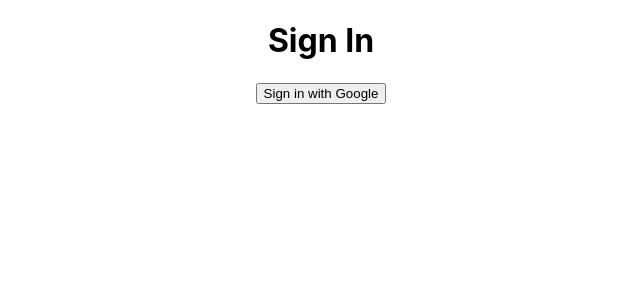
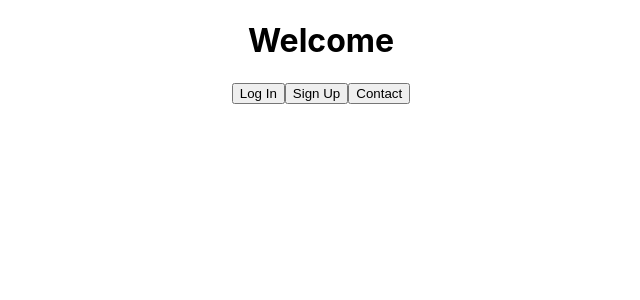
Before and after one commit to aditya-shrey/productivity-pulse, a React (Create React App) app: page / in a window 1280 px wide. Shown: the top 300 px of the page, without its empty margins (319-959 px from the left). Built offline with nearby package versions, Linux system fonts and the light colour scheme; no server answers.

Commit message:
Update sign in page to sign up and login

```diff
--- a/src/pages/auth/SignInPage.js
+++ b/src/pages/auth/SignInPage.js
@@ -1,16 +1,51 @@
-import React from 'react';
+import React, { useState } from 'react';
 import { GoogleAuthProvider, signInWithPopup } from 'firebase/auth';
 import { doc, setDoc, getDoc, serverTimestamp } from 'firebase/firestore';
 import { auth, firestore } from '../../firebase/firebase';
+import { useNavigate } from 'react-router-dom';
 
 function SignInPage() {
-  const signInWithGoogle = async () => {
+  const [view, setView] = useState('buttons'); // buttons, signingIn, signUp
+  const navigate = useNavigate();
+
+  const handleGoogleSignIn = async () => {
     try {
       const provider = new GoogleAuthProvider();
       const result = await signInWithPopup(auth, provider);
-      const user = result.user;
+      return result.user;
+    } catch (error) {
+      console.error("Error during sign in: ", error);
+      alert("Error during sign in: " + error.message);
+    }
+  };
 
-      // Check if user exists in Firestore
+  const handleLogIn = async () => {
+    try {
+      const user = await handleGoogleSignIn();
+      if (!user) return;
+
+      const userDocRef = doc(firestore, 'users', user.uid);
+      const userDoc = await getDoc(userDocRef);
+
+      if (userDoc.exists()) {
+        // User exists, proceed to dashboard
+        console.log("User exists. Logging in...");
+        navigate('/dashboard');
+      } else {
+        // User does not exist, prompt sign up
+        alert("User does not exist. Please sign up.");
+        setView('signUp');
+      }
+    } catch (error) {
+      console.error("LogIn error: ", error);
+    }
+  };
+
+  const handleSignUp = async () => {
+    try {
+      const user = await handleGoogleSignIn();
+      if (!user) return;
+
       const userDocRef = doc(firestore, 'users', user.uid);
       const userDoc = await getDoc(userDocRef);
 
@@ -20,21 +55,39 @@ function SignInPage() {
           _createdAt: serverTimestamp(),
           _email: user.email,
           _name: user.displayName,
-          _photoURL: user.photoURL, // Store user's photo URL
+          _photoURL: user.photoURL,
           _teams: []
         });
         console.log("New user created in Firestore");
       }
+      navigate('/dashboard');
     } catch (error) {
-      console.error("SignIn error: ", error);
+      console.error("SignUp error: ", error);
     }
+  };
+
+  if (view === 'signUp') {
+    return (
+      <div>
+        <center>
+          <h1>Signing Up...</h1>
+          <button onClick={handleSignUp}>Sign Up with Google</button>
+        </center>
+      </div>
+    );
   }
 
   return (
     <div>
       <center>
-        <h1>Sign In</h1>
-        <button onClick={signInWithGoogle}>Sign in with Google</button>
+        <h1>Welcome</h1>
+        {view === 'buttons' && (
+          <>
+            <button onClick={handleLogIn}>Log In</button>
+            <button onClick={() => setView('signUp')}>Sign Up</button>
+            <button onClick={() => navigate('/contact')}>Contact</button>
+          </>
+        )}
       </center>
     </div>
   );
```
